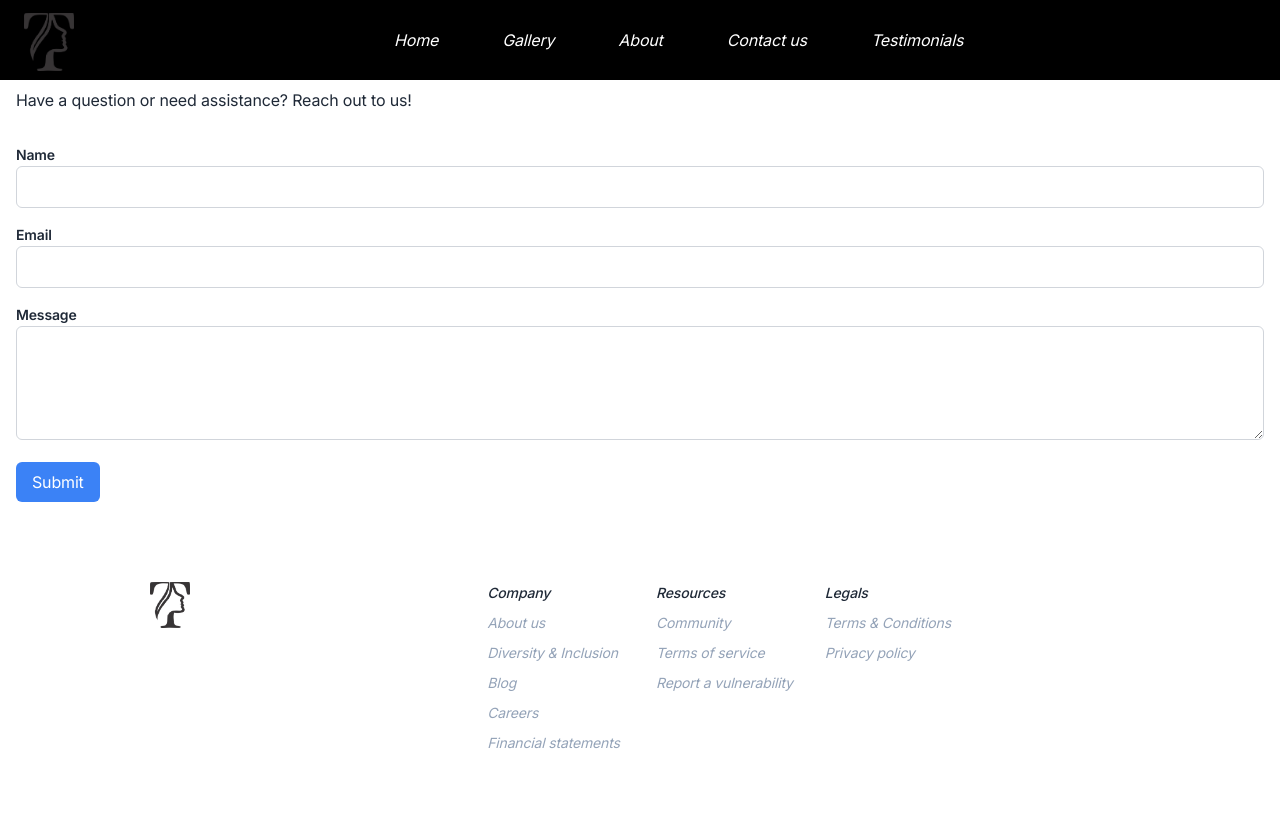
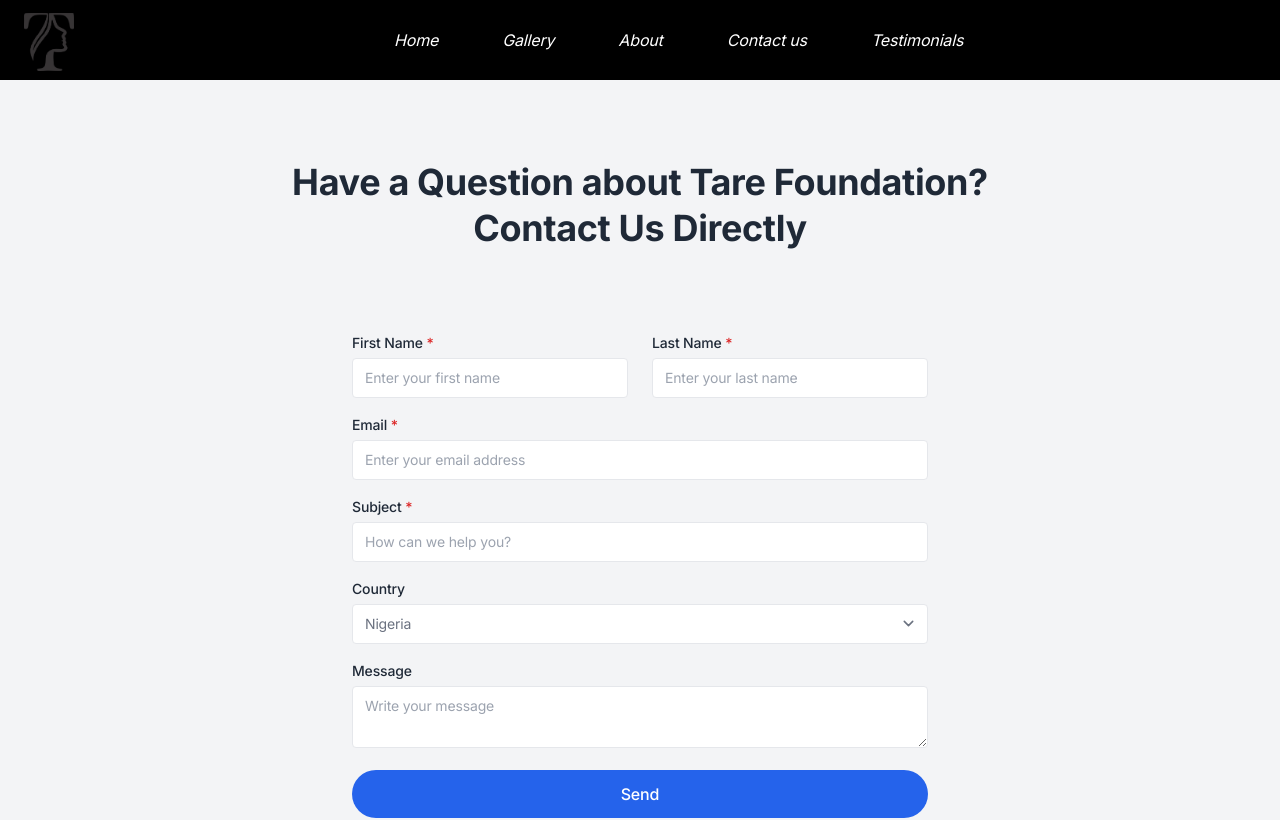
Before and after one commit to bluehouseng/zeustek, a Next.js app: page /contact in a window 1280 px wide. Shown: the top 820 px of the page. Built offline with nearby package versions, Linux system fonts and the light colour scheme.

Commit message:
worked on contact/page.tsx

```diff
--- a/app/(default)/contact/page.tsx
+++ b/app/(default)/contact/page.tsx
@@ -2,34 +2,76 @@
 
 import Head from 'next/head';
 
+
+
+
 const Contact = () => {
   return (
-    <div>
-      <Head>
-        <title>Contact Us</title>
-        <meta name="description" content="Contact us for any inquiries or questions." />
-      </Head>
-      <div className="container mx-auto px-4 py-8">
-        <h1 className="text-3xl font-bold mb-4">Contact Us</h1>
-        <p className="mb-8">Have a question or need assistance? Reach out to us!</p>
-        <form>
-          <div className="mb-4">
-            <label htmlFor="name" className="block text-sm font-semibold">Name</label>
-            <input type="text" id="name" name="name" className="border border-gray-300 px-4 py-2 w-full rounded-md" />
+    <section className="bg-gray-100">
+      <div className="max-w-6xl mx-auto px-4 sm:px-6">
+        <div className="pt-32 pb-12 md:pt-40 md:pb-20">
+          {/* Section header */}
+          <div className="max-w-3xl mx-auto text-center pb-12 md:pb-16">
+            <h1 className="text-3xl md:text-4xl font-bold text-gray-800 mb-4">Have a Question about Tare Foundation? Contact Us Directly</h1>
           </div>
-          <div className="mb-4">
-            <label htmlFor="email" className="block text-sm font-semibold">Email</label>
-            <input type="email" id="email" name="email" className="border border-gray-300 px-4 py-2 w-full rounded-md" />
-          </div>
-          <div className="mb-4">
-            <label htmlFor="message" className="block text-sm font-semibold">Message</label>
-            <textarea id="message" name="message"rows={4} className="border border-gray-300 px-4 py-2 w-full rounded-md"></textarea>
-          </div>
-          <button type="submit" className="bg-blue-500 text-white px-4 py-2 rounded-md hover:bg-blue-600">Submit</button>
-        </form>
+
+          {/* Contact form */}
+          <form className="max-w-xl mx-auto">
+            <div className="flex flex-wrap -mx-3 mb-4">
+              <div className="w-full md:w-1/2 px-3 mb-4 md:mb-0">
+                <label className="block text-gray-800 text-sm font-medium mb-1" htmlFor="first-name">First Name <span className="text-red-600">*</span></label>
+                <input id="first-name" type="text" className="form-input w-full text-gray-800" placeholder="Enter your first name" required />
+              </div>
+              <div className="w-full md:w-1/2 px-3">
+                <label className="block text-gray-800 text-sm font-medium mb-1" htmlFor="last-name">Last Name <span className="text-red-600">*</span></label>
+                <input id="last-name" type="text" className="form-input w-full text-gray-800" placeholder="Enter your last name" required />
+              </div>
+            </div>
+            <div className="flex flex-wrap -mx-3 mb-4">
+              <div className="w-full px-3">
+                <label className="block text-gray-800 text-sm font-medium mb-1" htmlFor="email">Email <span className="text-red-600">*</span></label>
+                <input id="email" type="email" className="form-input w-full text-gray-800" placeholder="Enter your email address" required />
+              </div>
+            </div>
+            <div className="flex flex-wrap -mx-3 mb-4">
+              <div className="w-full px-3">
+                <label className="block text-gray-800 text-sm font-medium mb-1" htmlFor="subject">Subject <span className="text-red-600">*</span></label>
+                <input id="subject" type="text" className="form-input w-full text-gray-800" placeholder="How can we help you?" required />
+              </div>
+            </div>
+            <div className="flex flex-wrap -mx-3 mb-4">
+              <div className="w-full px-3">
+                <label className="block text-gray-800 text-sm font-medium mb-1" htmlFor="country">Country</label>
+                <select id="country" className="form-select w-full text-gray-500">
+                  <option>Nigeria</option>
+                  <option>United States</option>
+                  <option>United Kingdom</option>
+                  <option>Germany</option>
+                </select>
+              </div>
+            </div>
+            <div className="flex flex-wrap -mx-3 mb-4">
+              <div className="w-full px-3">
+                <label className="block text-gray-800 text-sm font-medium mb-1" htmlFor="message">Message</label>
+                <textarea id="message"  className="form-textarea w-full text-gray-800" placeholder="Write your message"></textarea>
+              </div>
+            </div>
+            <div className="flex flex-wrap -mx-3 mt-4">
+              <div className="w-full px-3">
+                <button className="btn text-white bg-blue-600 hover:bg-blue-700 w-full">Send</button>
+              </div>
+            </div>
+            <div className="text-sm text-gray-600 mt-4">
+              By clicking "send" you consent to allow Tare Foundation to store and process the personal information submitted above and agree to our <a className="underline" href="#0">terms and conditions</a> as well as our <a className="underline" href="#0">Privacy Policy</a>.
+            </div>
+          </form>
+
+        </div>
       </div>
-    </div>
+    </section>
   );
 };
 
+
+
 export default Contact;
--- a/components/ui/header.tsx
+++ b/components/ui/header.tsx
@@ -21,7 +21,7 @@ export default function Header() {
               <li>
                 <Link
                   className="text-white mx-4 lg:mx-5 transition duration-150 ease-in-out "
-                  href="/hero"
+                  href="/"
                 >
                   <button className="px-3 py-1 rounded-lg italic ">Home</button>
                 </Link>
```
